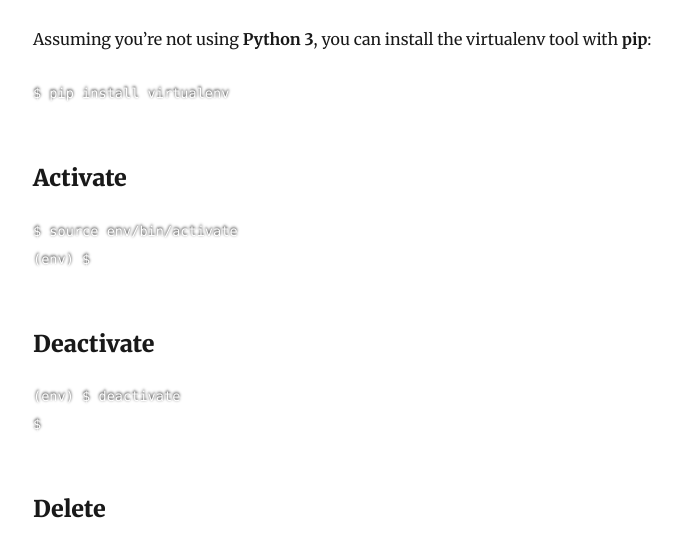
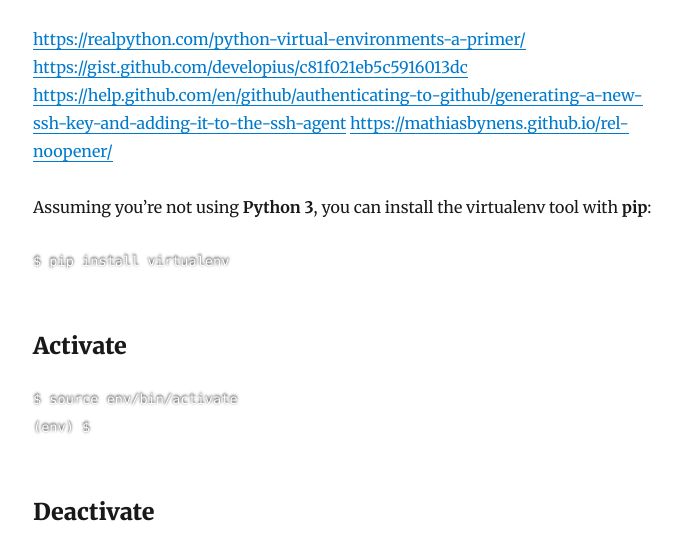
Before and after one commit to lanceschi/lanceschi.github.io, a Gatsby site: page /191124-python-venv/draft-index/ in a window 1280 px wide. Shown: the part 242-789 px from the top of the page, without its empty margins (292-974 px from the left). Built offline with nearby package versions, Linux system fonts and the light colour scheme; Gatsby itself is replaced by a stand-in of ours; some packages are replaced by stand-ins of ours; code samples lack their colours.

Commit message:
Draft post edits

```diff
--- a/content/blog/191124-python-venv/draft-index.md
+++ b/content/blog/191124-python-venv/draft-index.md
@@ -4,7 +4,10 @@ date: "2019-11-24T19:47:03.284Z"
 description: Python Virtual Environments
 tags: ["pyhton", "how-to"]
 ---
-
+https://realpython.com/python-virtual-environments-a-primer/
+https://gist.github.com/developius/c81f021eb5c5916013dc
+https://help.github.com/en/github/authenticating-to-github/generating-a-new-ssh-key-and-adding-it-to-the-ssh-agent
+https://mathiasbynens.github.io/rel-noopener/
 
 Assuming you’re not using **Python 3**, you can install the virtualenv tool with **pip**:
 
```
